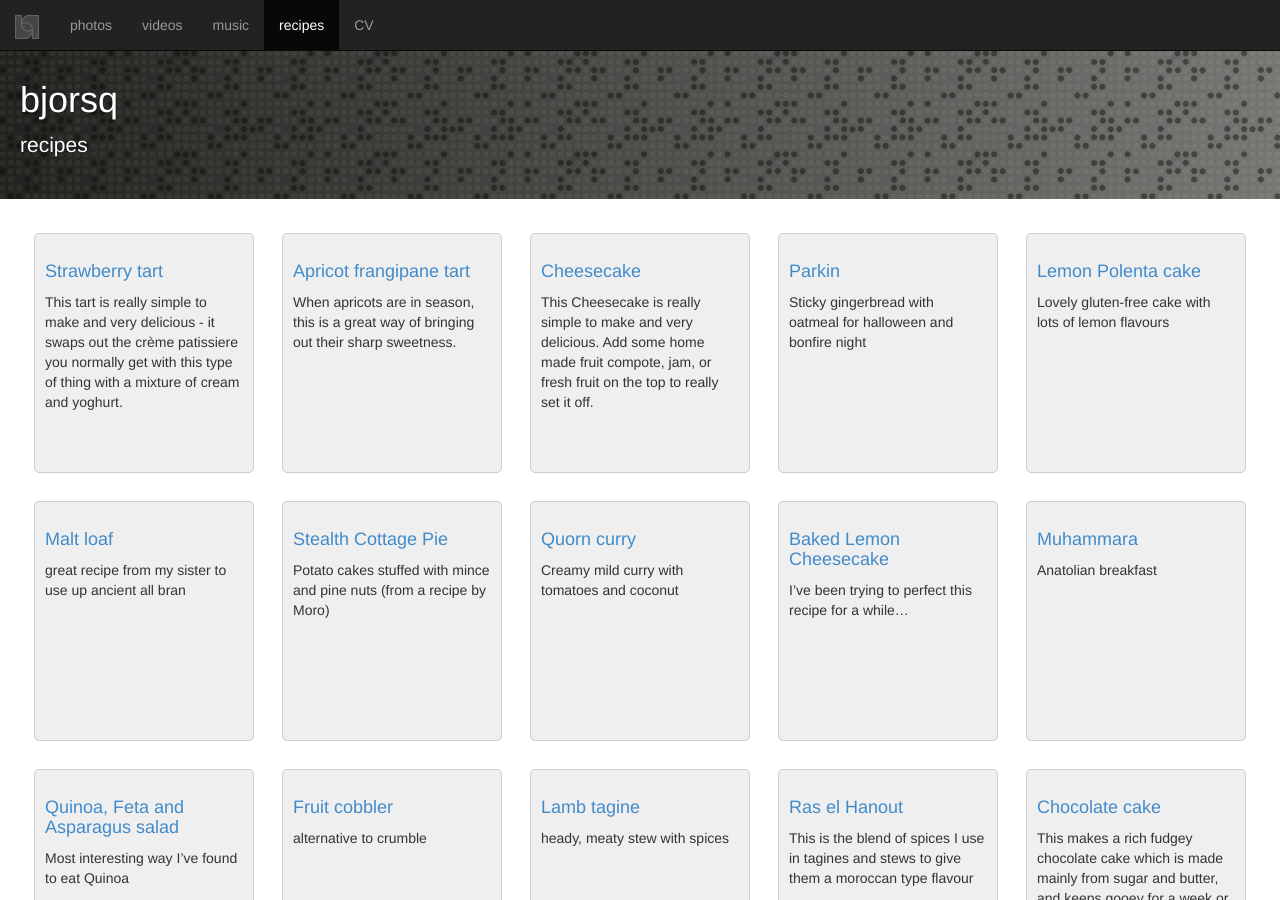
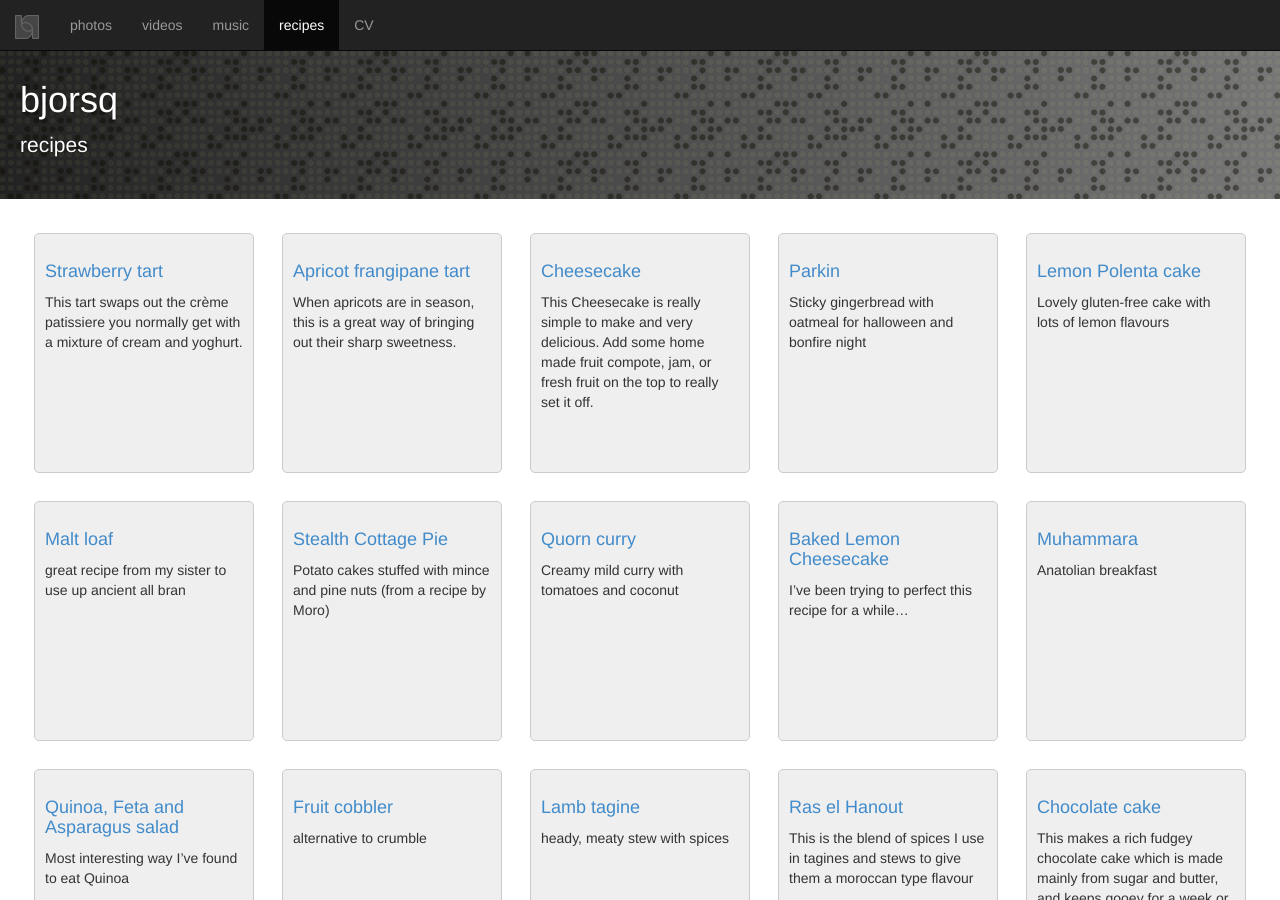
Before and after one commit to bjorsq/bjorsq.github.com, a Jekyll site: the page built from recipes.md, in a window 1280 px wide and 900 px high. Built offline with Jekyll 4.4.1, drawn with Linux system fonts in a browser that asks for light colours.

Commit message:
shortened excerpt for strawberry tart

```diff
--- a/_posts/2017-06-18-strawberry-tart.md
+++ b/_posts/2017-06-18-strawberry-tart.md
@@ -1,7 +1,7 @@
 ---
 layout: post
 title: Strawberry tart
-excerpt: This tart is really simple to make and very delicious - it swaps out the cr&egrave;me patissiere you normally get with this type of thing with a mixture of cream and yoghurt.
+excerpt: This tart swaps out the cr&egrave;me patissiere you normally get with a mixture of cream and yoghurt.
 category: recipes
 photo_id: 35134987790
 tags: [cakes]
```
